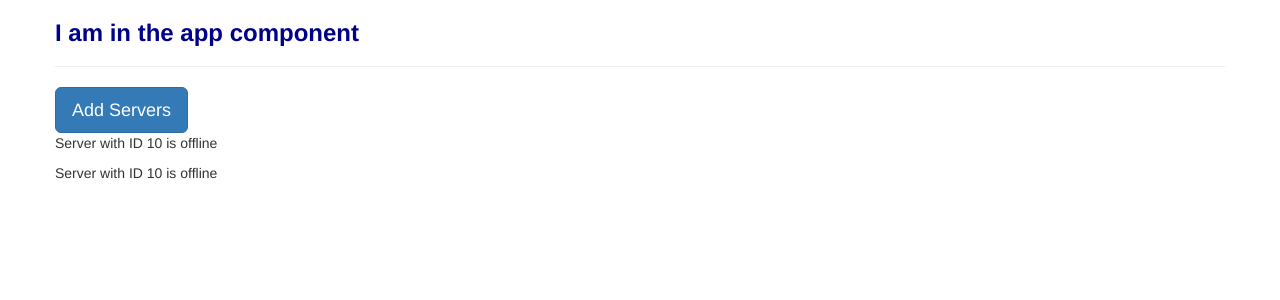
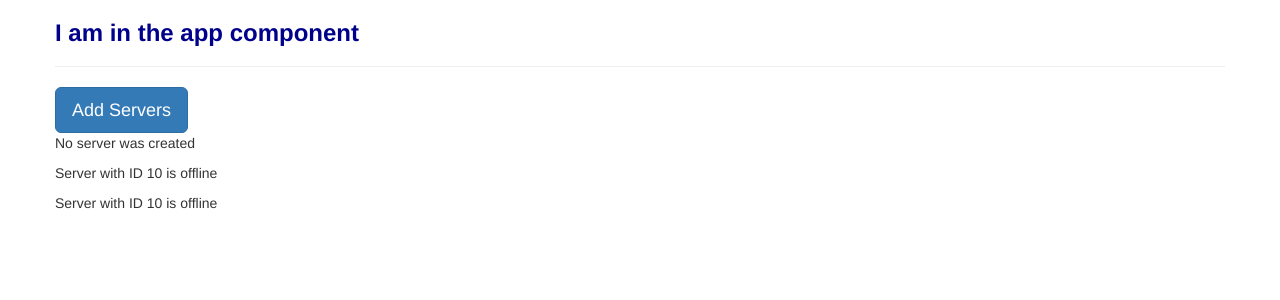
Before and after one commit to beattris/Angular-Intro-MaxSMuller, an Angular app: page / in a window 1280 px wide. Shown: the top 300 px of the page. Built offline with nearby package versions, Linux system fonts and the light colour scheme.

Commit message:
practiced event binding

```diff
--- a/src/app/servers/servers.component.html
+++ b/src/app/servers/servers.component.html
@@ -1,4 +1,6 @@
-<button class="btn btn-lg btn-primary" [disabled] = "!allowNewServer"> Add Servers </button>
-
+<button class="btn btn-lg btn-primary" [disabled]="!allowNewServer" (click)="onCreateServer()">
+  Add Servers
+</button>
+<p>{{serverCreationStatus}}</p>
 <app-server></app-server>
 <app-server></app-server>
--- a/src/app/servers/servers.component.ts
+++ b/src/app/servers/servers.component.ts
@@ -7,10 +7,15 @@
 })
 export class ServersComponent {
   allowNewServer: boolean = false;
+  serverCreationStatus: string = 'No server was created';
 
   constructor() {
     setTimeout(() => {
       this.allowNewServer = true;
     }, 2000)
   }
+
+  onCreateServer() {
+    this.serverCreationStatus = 'Server was created';
+  }
 }
```
